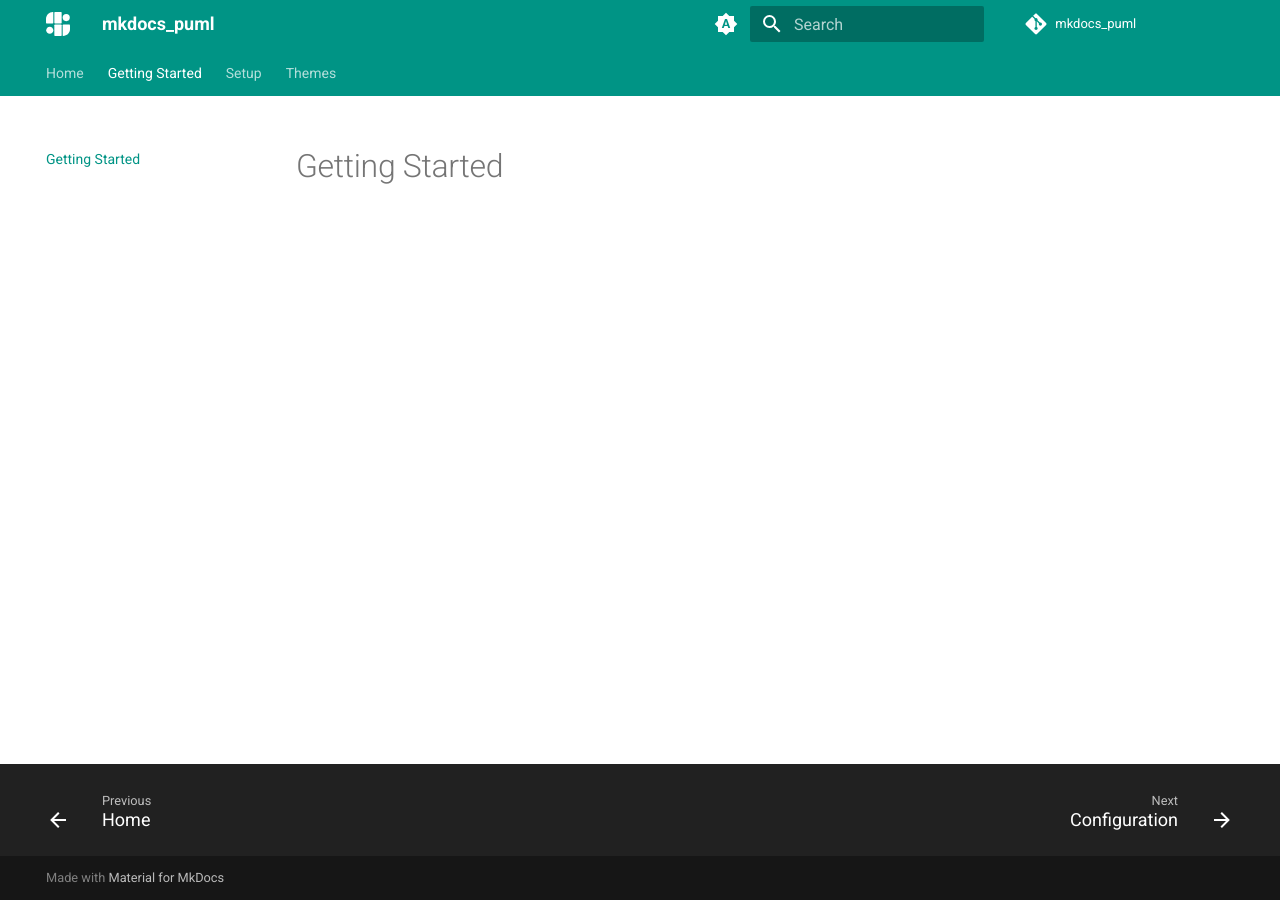
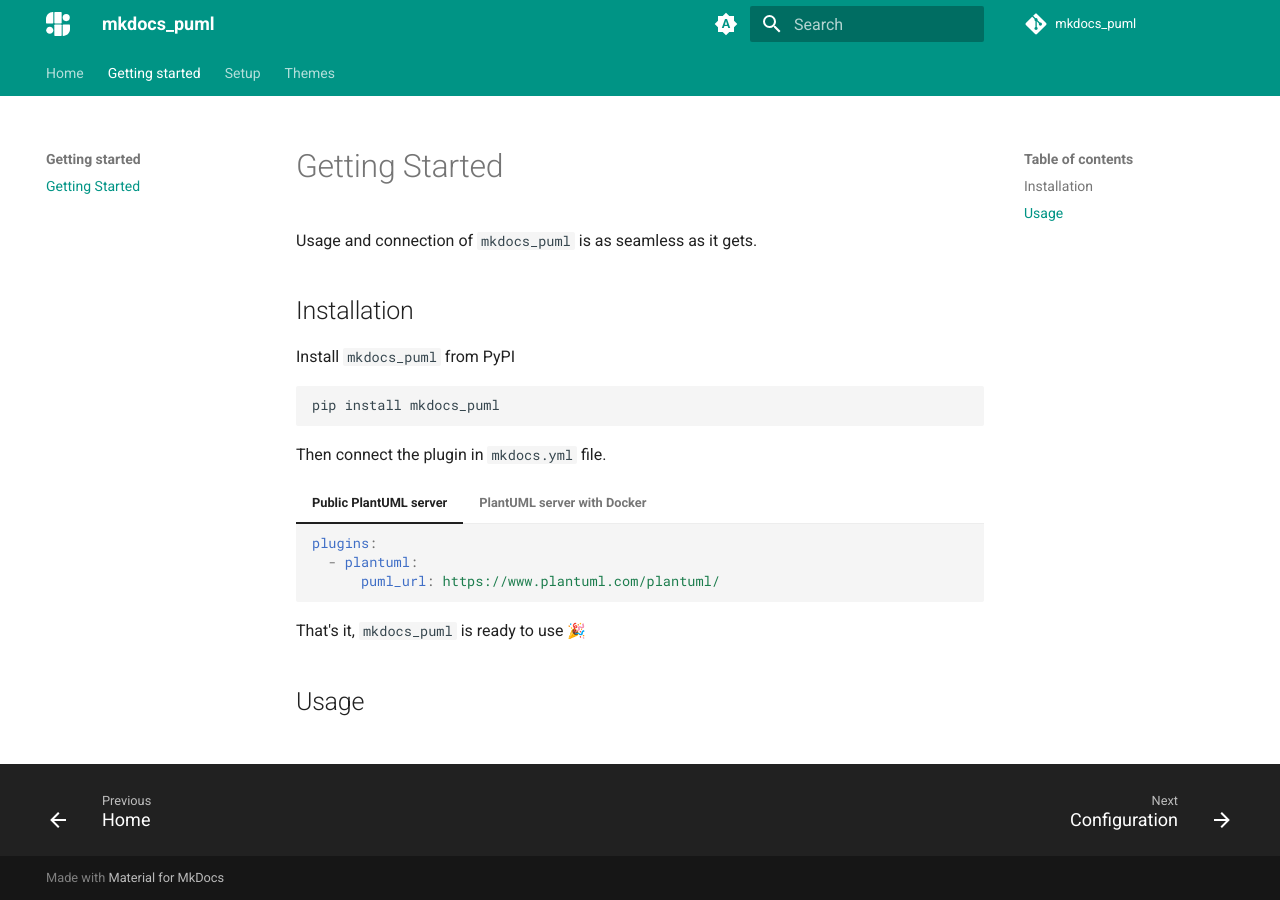
Before and after one commit to MikhailKravets/mkdocs_puml, an MkDocs documentation site: the page built from docs/docs/getting_started/index.md, in a window 1280 px wide. Built offline with MkDocs 1.6.1 and Material for MkDocs 9.7.7, drawn with Linux system fonts in a browser that asks for light colours; emoji names are drawn with the system emoji font; comment, search, counter and statistics services are not loaded.

Commit message:
Add installation section to getting started

````diff
--- /dev/null
+++ b/docs/docs/getting_started/index.md
@@ -0,0 +1,41 @@
+# Getting Started
+
+Usage and connection of `mkdocs_puml` is as seamless as it gets.
+
+## Installation
+
+Install `mkdocs_puml` from PyPI
+
+```
+pip install mkdocs_puml
+```
+
+Then connect the plugin in `mkdocs.yml` file.
+
+=== "Public PlantUML server"
+
+    ```yaml
+    plugins:
+      - plantuml:
+          puml_url: https://www.plantuml.com/plantuml/
+    ```
+
+=== "PlantUML server with Docker"
+    Run [plantuml/plantuml-server](https://hub.docker.com/r/plantuml/plantuml-server) server
+    with Docker:
+
+    ```
+    docker run -d -p 8080:8080 plantuml/plantuml-server:jetty
+    ```
+
+    Then pass the URL to the local server via `puml_url` parameter:
+
+    ```yaml
+    plugins:
+      - plantuml:
+          puml_url: http://127.0.0.1:8080
+    ```
+
+That's it, `mkdocs_puml` is ready to use :tada:
+
+## Usage
--- a/docs/mkdocs.yml
+++ b/docs/mkdocs.yml
@@ -46,3 +46,6 @@
   - pymdownx.superfences
   - pymdownx.tabbed:
       alternate_style: true
+  - pymdownx.emoji:
+      emoji_index: !!python/name:material.extensions.emoji.twemoji
+      emoji_generator: !!python/name:material.extensions.emoji.to_svg
````
Also changed, not shown: docs/docs/getting_started.md (deleted, +0 -1 lines), .pre-commit-config.yaml, docs/.pages.
